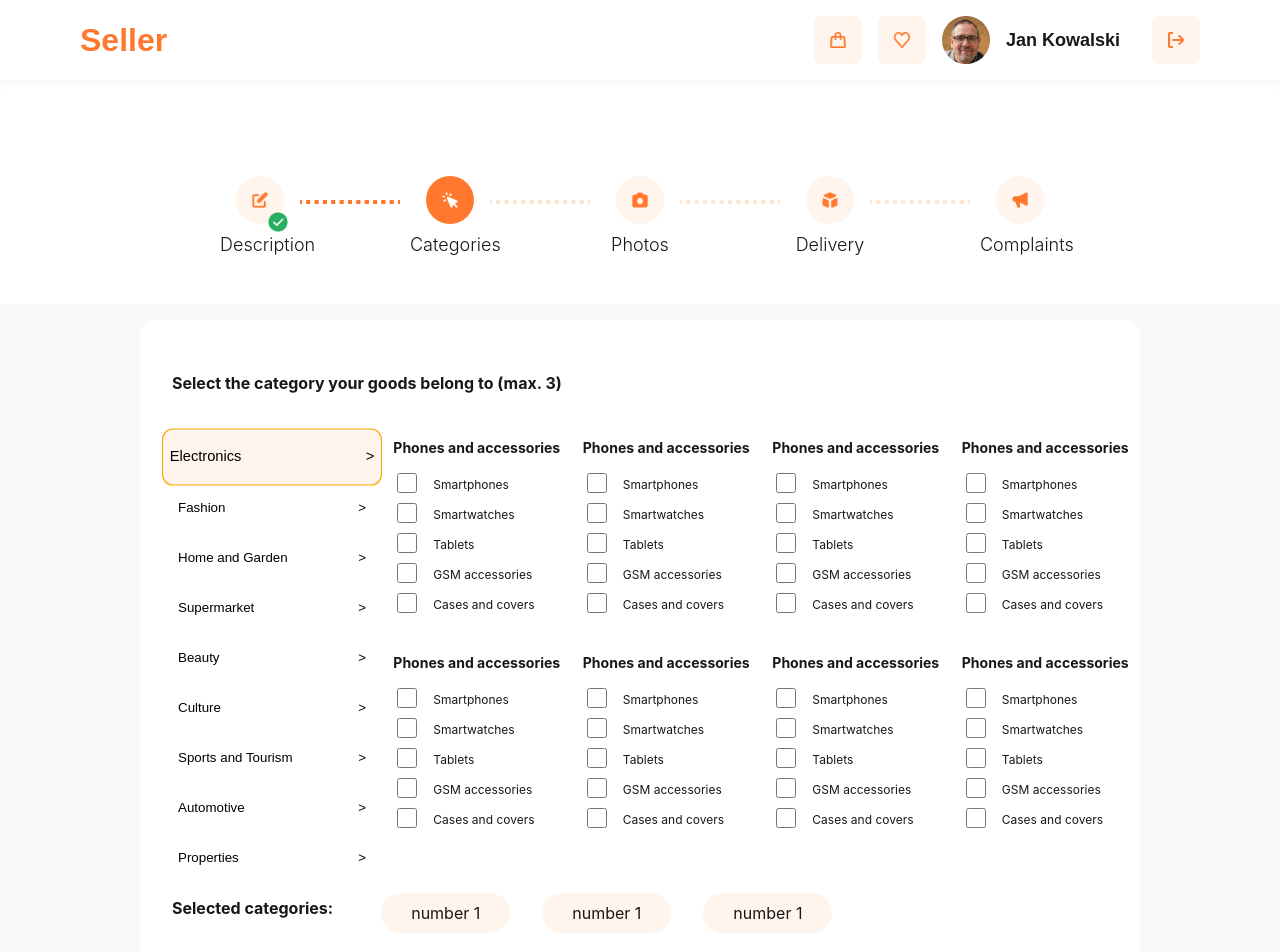
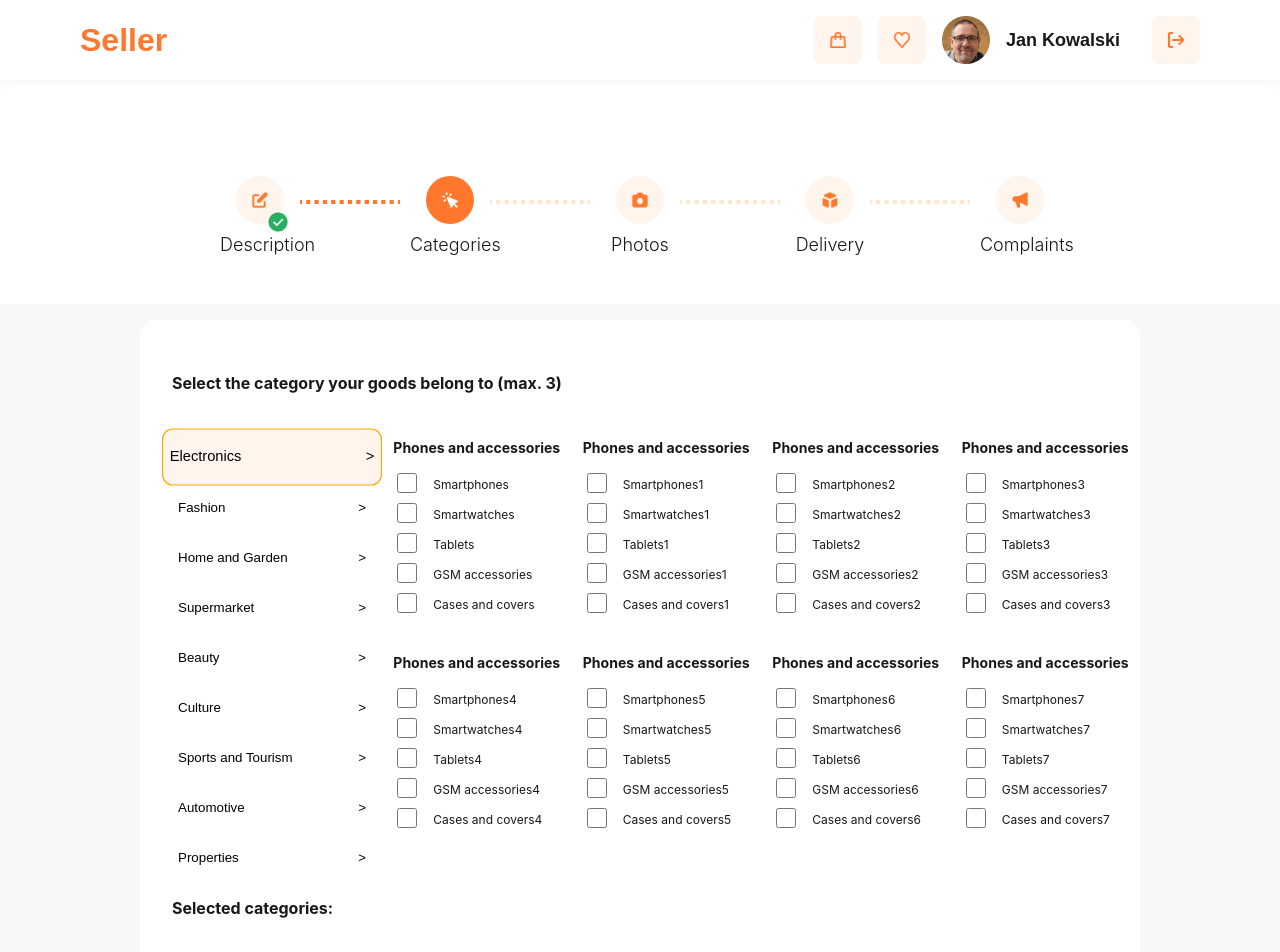
Before and after one commit to mickey-ichi/example-nextjs, a Next.js app: page /step_two in a window 1280 px wide. Shown: the top 952 px of the page. Built offline with nearby package versions, Linux system fonts and the light colour scheme.

Commit message:
improve form checkboxes

```diff
--- a/components/elements/CategorySection.tsx
+++ b/components/elements/CategorySection.tsx
@@ -1,20 +1,42 @@
-import React from 'react'
+import React, { useState, useEffect } from 'react'
 import styled from 'styled-components'
 
 type CategorySectionProps = {
     name: string,
     items: string[],
+    numSelected: number,
+    setNumSelected: React.Dispatch<React.SetStateAction<number>>,
+    selected: string[],
+    setSelected: React.Dispatch<React.SetStateAction<string[]>>,
 }
 
-export const CategorySection = ({ name, items }: CategorySectionProps ) => {
+export const CategorySection = ({ name, items, numSelected, setNumSelected, selected, setSelected }: CategorySectionProps ) => {
+
+    const [checked, setChecked] = useState<boolean[]>([false, false, false, false, false])
+    const handleClick = (e: React.MouseEvent<HTMLInputElement, MouseEvent>, index: number) => {
+        setNumSelected(prev => prev + 1)
+        if (numSelected < 3) {
+            setChecked((prev) => {
+                const newArray = prev
+                newArray[index] = !prev[index]
+                return newArray
+            })
+            setSelected((prev) => [...prev, (e.target as Element).id])
+        }
+    }
+
+    useEffect(() => {
+
+    }, [selected])
+
     return (
         <Category>
             <NameText>{name}</NameText>
             <ItemsContainer>
-                {items.map(item => {
+                {items.map((item, index) => {
                     return (
                         <ItemRow key={Math.random()}>
-                            <Input id={item} type='checkbox' />
+                            <Input id={item} type='checkbox' defaultChecked={checked[index]} onClick={(e) => handleClick(e, index)}/>
                             <Label>{item}</Label>
                         </ItemRow>
                     )}
--- a/components/elements/SelectedItems.tsx
+++ b/components/elements/SelectedItems.tsx
@@ -2,16 +2,27 @@ import React, { useState } from 'react'
 import styled from 'styled-components'
 
 type SelectedItemsProps = {
-    // names: string[],
+    selected: string[],
+    setSelected: React.Dispatch<React.SetStateAction<string[]>>,
+    setNumSelected: React.Dispatch<React.SetStateAction<number>>,
 }
 
-export const SelectedItems = ({  }: SelectedItemsProps ) => {
+export const SelectedItems = ({ selected, setSelected, setNumSelected }: SelectedItemsProps ) => {
+    const handleClick = (itemToRemove: string) => {
+        setSelected(prev => {
+            const indexToRemove = prev.indexOf(itemToRemove)
+            const newArray = prev.filter((data, index) => index !== indexToRemove)
+            console.log(newArray)
+            return newArray
+        })
+        setNumSelected(prev => prev - 1)
+    }
 
     return (
         <Container>
-            <Item>number 1</Item>
-            <Item>number 1</Item>
-            <Item>number 1</Item>
+            {selected[0] && <Item onClick={() => handleClick(selected[0])}>{selected[0]}</Item>}
+            {selected[1] && <Item onClick={() => handleClick(selected[1])}>{selected[1]}</Item>}
+            {selected[2] && <Item onClick={() => handleClick(selected[2])}>{selected[2]}</Item>}
         </Container>
     )
 }
@@ -29,4 +40,8 @@ export const Item = styled.div`
     padding-left: 30px;
     margin: 1rem;
     border-radius: 20px;
+
+    &:hover {
+        cursor: pointer;
+    }
 `
--- a/components/pages/step_two/CategoriesPage.tsx
+++ b/components/pages/step_two/CategoriesPage.tsx
@@ -1,8 +1,7 @@
-import React, { useContext } from 'react'
+import React, {useContext, useEffect, useState} from 'react'
 import styled from 'styled-components'
 import { Button } from '../../elements/Button'
 import { PageContainer } from '../../elements/PageContainer'
-import { Form } from '../../elements/Form'
 import { FormContext } from '../../../contexts/CurrentFormContext'
 import { CategorySection } from '../../elements/CategorySection'
 import {CategoryButtons} from "../../elements/CategoryButtons";
@@ -14,6 +13,13 @@ type CategoriesProps = {
 }
 
 export const CategoriesPage = ({ onNext, onBack }: CategoriesProps ) => {
+
+    const [numSelected, setNumSelected] = useState<number>(0)
+    const [selected, setSelected] = useState<string[]>([])
+
+    useEffect(() => {
+        console.log(selected)
+    }, [selected])
 
     const { content, setContent } = useContext(FormContext)
 
@@ -53,26 +59,26 @@ export const CategoriesPage = ({ onNext, onBack }: CategoriesProps ) => {
                 </CategoryNames>
                 <CategoriesArea>
                     <CategoriesBlock style={{background: 'none'}}>
-                        <CategorySection name="Phones and accessories" items={items} />
-                        <CategorySection name="Phones and accessories" items={items} />
+                        <CategorySection name="Phones and accessories" items={items} numSelected={numSelected} setNumSelected={setNumSelected} setSelected={setSelected}/>
+                        <CategorySection name="Phones and accessories" items={items.map(item => item + '1')} numSelected={numSelected} setNumSelected={setNumSelected} setSelected={setSelected}/>
                     </CategoriesBlock>
                     <CategoriesBlock style={{background: 'none'}}>
-                        <CategorySection name="Phones and accessories" items={items} />
-                        <CategorySection name="Phones and accessories" items={items} />
+                        <CategorySection name="Phones and accessories" items={items.map(item => item + '2')} numSelected={numSelected} setNumSelected={setNumSelected} setSelected={setSelected}/>
+                        <CategorySection name="Phones and accessories" items={items.map(item => item + '3')} numSelected={numSelected} setNumSelected={setNumSelected} setSelected={setSelected}/>
                     </CategoriesBlock>
                     <CategoriesBlock style={{background: 'none'}}>
-                        <CategorySection name="Phones and accessories" items={items} />
-                        <CategorySection name="Phones and accessories" items={items} />
+                        <CategorySection name="Phones and accessories" items={items.map(item => item + '4')} numSelected={numSelected} setNumSelected={setNumSelected} setSelected={setSelected}/>
+                        <CategorySection name="Phones and accessories" items={items.map(item => item + '5')} numSelected={numSelected} setNumSelected={setNumSelected} setSelected={setSelected}/>
                     </CategoriesBlock>
                     <CategoriesBlock style={{background: 'none'}}>
-                        <CategorySection name="Phones and accessories" items={items} />
-                        <CategorySection name="Phones and accessories" items={items} />
+                        <CategorySection name="Phones and accessories" items={items.map(item => item + '6')} numSelected={numSelected} setNumSelected={setNumSelected} setSelected={setSelected}/>
+                        <CategorySection name="Phones and accessories" items={items.map(item => item + '7')} numSelected={numSelected} setNumSelected={setNumSelected} setSelected={setSelected}/>
                     </CategoriesBlock>
                 </CategoriesArea>
             </CategoryContainer>
             <SelectedContainer>
                 <SelectedText>Selected categories:</SelectedText>
-                <SelectedItems></SelectedItems>
+                <SelectedItems selected={selected} setSelected={setSelected} setNumSelected={setNumSelected}></SelectedItems>
             </SelectedContainer>
             <Button onClick={() => onBack()}>Back</Button>
             <Button onClick={() => onNext()}>Next →</Button>
@@ -112,7 +118,6 @@ export const SelectedContainer = styled.div`
     margin-top: 2rem;
 `
 
-
 export const SelectedText = styled.h4`
     text-align: left;
     margin-left: 2rem;
```
